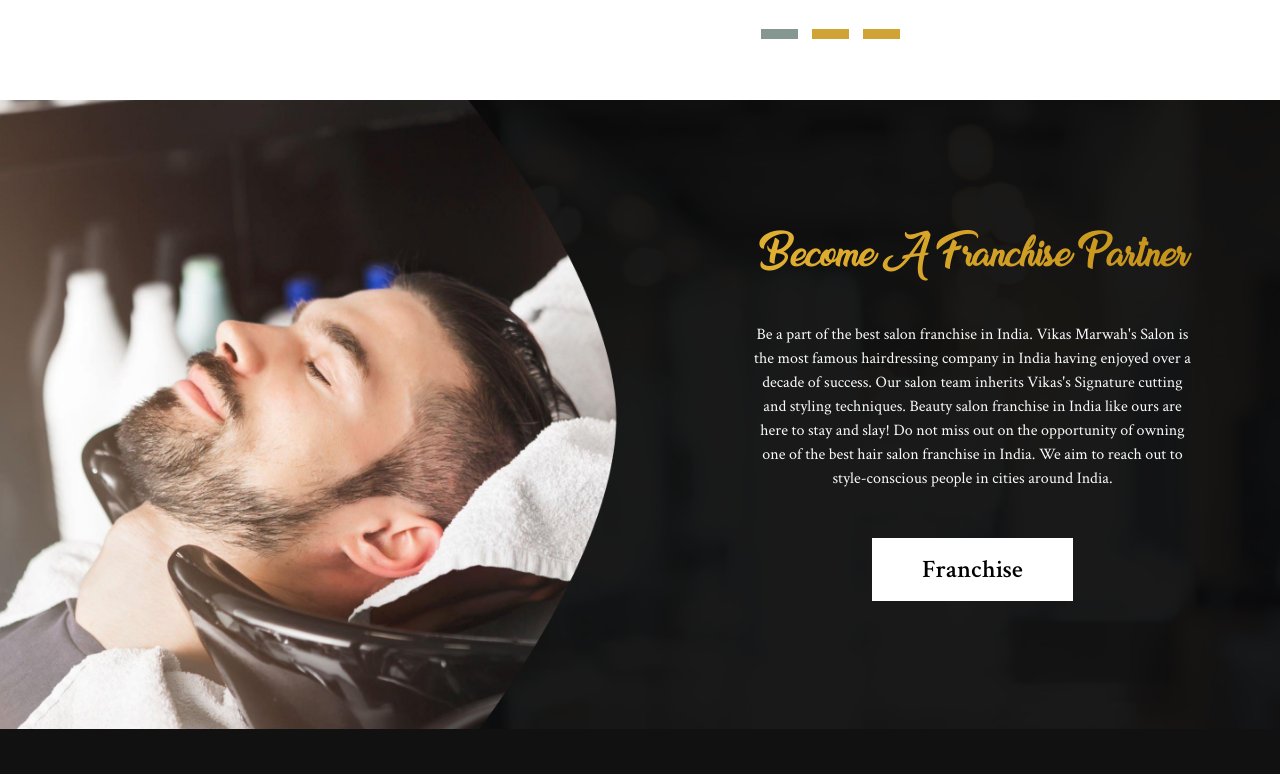
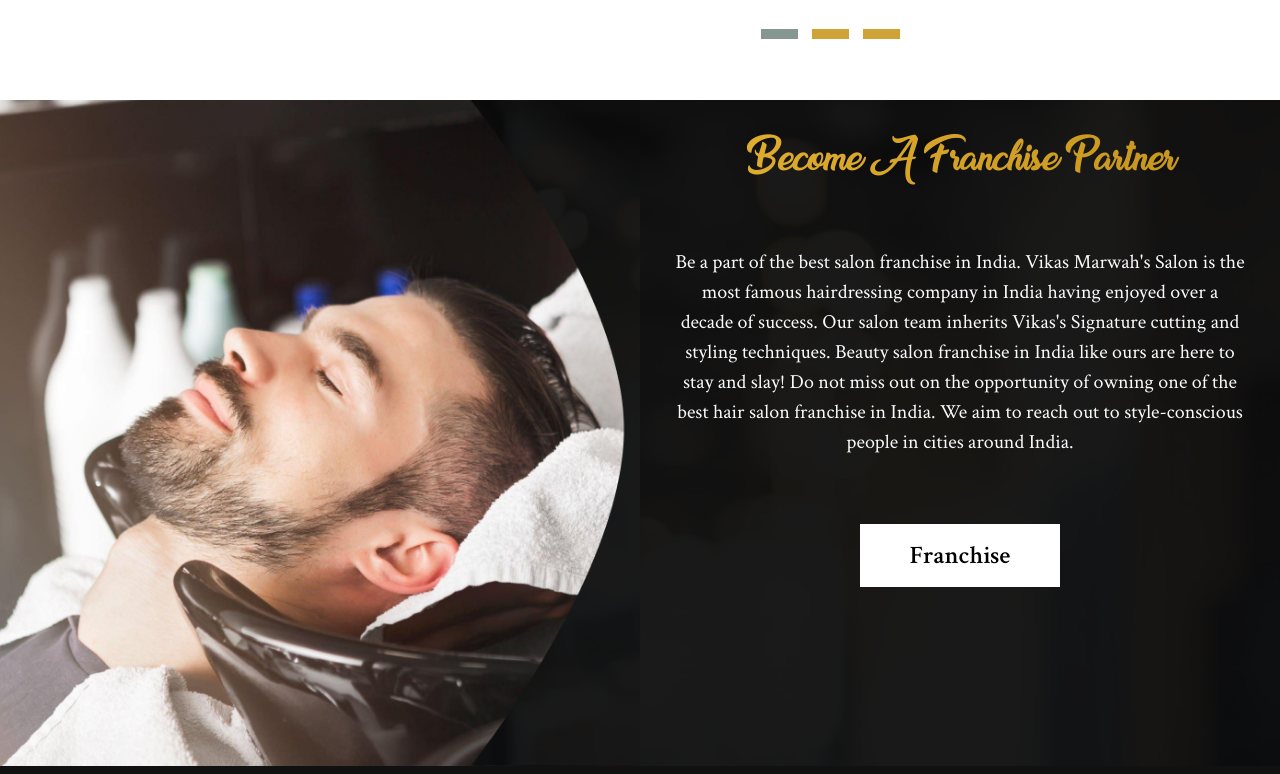
Before and after one commit to harishankarprajapati/hairandbeauti, a plain HTML site: page index.html in a window 1280 px wide. Shown: the part 2861-3635 px from the top of the page. Drawn offline with nearby package versions, Linux system fonts and the light colour scheme; a web font is replaced by a local one.

Commit message:
jvklghjkfd

```diff
--- a/css/style.css
+++ b/css/style.css
@@ -235,11 +235,14 @@
 }
 
 .sec-bg-header44 {
-    background-image: url(../images/Desktop7.png);
+    background-image: url(../images/Rectangle\ 49.png);
     background-repeat: no-repeat;
     background-size: cover;
 }
-
+.sec-ind-p{
+    font-size: 20px;
+    padding: 20px;
+}
 .sec-serv-h2 {
     font-family: 'Sweet Sensations Personal Use';
     font-style: normal;
--- a/index.html
+++ b/index.html
@@ -264,14 +264,14 @@
     </div>
 
     <!-- Become A Franchise Partner -->
-    <div class="container-fluid pt-5 pb-5 sec-bg-header44">
-        <div class="container">
+    <div class="container-fluid  sec-bg-header44">
             <div class="row">
-                <div class="col-lg-7">
+                <div class="col-lg-6 p-0 m-0">
+                    <img class=" w-100 " src="images/xyz.png" alt="">
                 </div>
-                <div class="col-lg-5 pb-5 pt-5 sec-p-bec">
+                <div class="col-lg-6  sec-p-bec">
                     <h1 class="sec-serv-h2 ">Become A Franchise Partner</h1>
-                    <p class="text-center text-light">Be a part of the best salon franchise in India. Vikas Marwah's
+                    <p class="text-center text-light sec-ind-p">Be a part of the best salon franchise in India. Vikas Marwah's
                         Salon is the most famous
                         hairdressing company in India having enjoyed over a decade of success. Our salon team inherits
                         Vikas's Signature cutting and styling techniques. Beauty salon franchise in India like ours are
```
Also changed, not shown: images/7xm 9.png (added), images/Rectangle 49.png (added), images/xyz.png (added).
